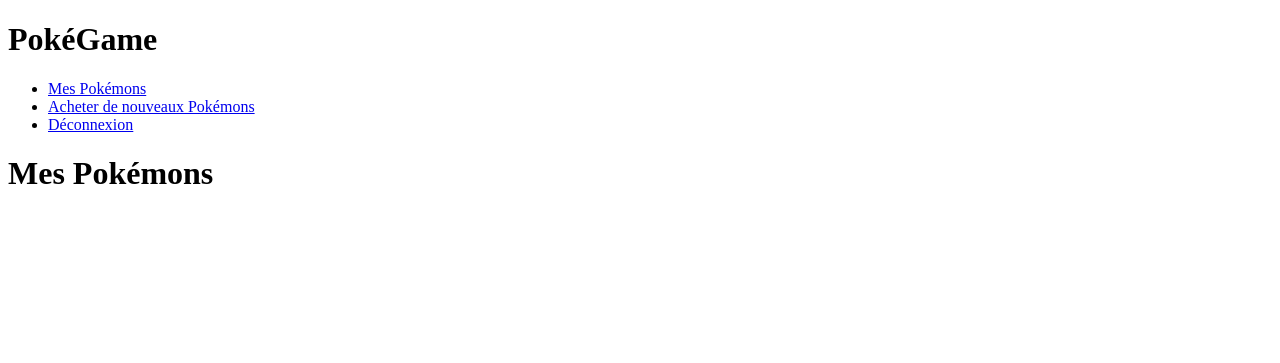
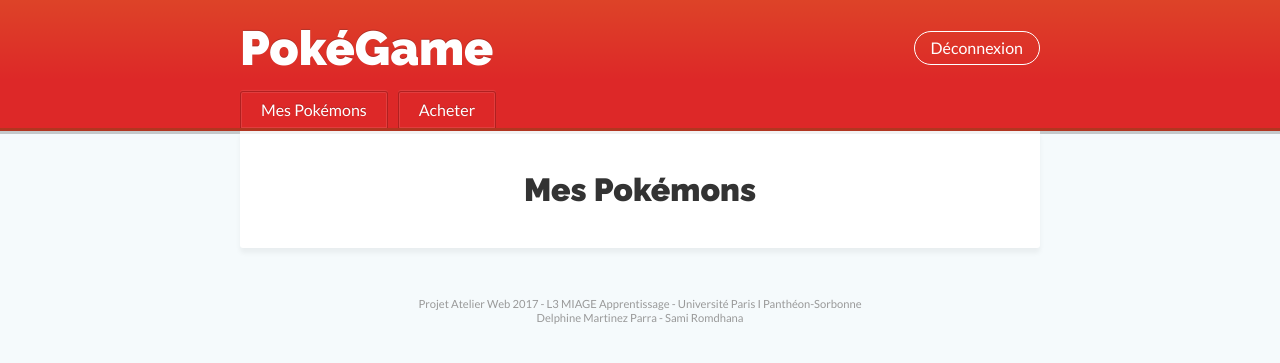
Before and after one commit to dedelita/PokeGame, a PHP site: page /index.php?page=pokemon in a window 1280 px wide. Shown: the top 363 px of the page. Run offline with PHP 8.4, Linux system fonts and the light colour scheme; the visitor is signed in with stand-in values (Sample User, id 1); data that the repository does not hold is empty.

Commit message:
Most of the CSS

```diff
--- a/Pages/pokemon.php
+++ b/Pages/pokemon.php
@@ -1,16 +1,22 @@
 <?php
-
 $pokemons = $_SESSION["pokemons"];
 ?>
 
-<h1>Mes Pokémons</h1>
+<h2>Mes Pokémons</h2>
 
-<ul>
+<ul class="pokemon-list">
     <?php
     foreach ($pokemons as $pokemon) {
         $pokemon = unserialize($pokemon);
         $nom = $pokemon->getNom();
-        echo "<li><a href='index.php?page=detail&pokemon=$nom'>$nom</a></li>";
-    }
+        $id = $pokemon->getId();
+        $num = str_pad($pokemon->getNumero(), 3, '0', STR_PAD_LEFT); ?>
+        <li>
+            <a href='index.php?page=detail&amp;pokemon=<?= $nom ?>'>
+                <img src="http://assets.pokemon.com/assets/cms2/img/pokedex/full/<?= $num ?>.png">
+                <p><?= $nom ?> <span>#<?= $id ?></span></p>
+            </a>
+        </li>
+    <?php }
     ?>
 </ul>
--- a/index.php
+++ b/index.php
@@ -20,26 +20,37 @@
     return isset($_POST[$nom]) ? $_POST[$nom] : (isset($_GET[$nom . "[]"]) ? $_GET[$nom . "[]"] : null);
 }
 
+$error = getFieldFromForm("error");
+
+$page = getFieldFromForm("page");
+
+if (!$page)
+    $page = "home";
+
 ?>
 
 <!DOCTYPE html>
 <html>
 <head>
     <title>PokéGame</title>
-    <meta charset="utf-8"/>
+    <meta charset="utf-8">
+    <meta name="viewport" content="width=device-width, initial-scale=1, shrink-to-fit=no">
+    <link rel="stylesheet" href="https://maxcdn.bootstrapcdn.com/font-awesome/4.7.0/css/font-awesome.min.css">
+    <link rel="stylesheet" href="https://fonts.googleapis.com/css?family=Lato|Raleway:300,900,900italic">
+    <link rel="stylesheet" href="static/reset.css">
+    <?php if($page != "home") { ?>
+    <link rel="stylesheet" href="static/style.css">
+    <?php } else { ?>
+    <link rel="stylesheet" href="static/home.css">
+    <?php } ?>
 </head>
 
-<body>
-<h1>PokéGame</h1>
-
+<body class="<?= $page ?>">
 <?php
-$error = getFieldFromForm("error");
-
-$page = getFieldFromForm("page");
-if (!$page)
-    $page = "home";
 
 include "menu.php";
+
+echo "<main>";
 
 include "Pages/" . $page . ".php";
 
@@ -75,6 +86,13 @@
         break;
 }
 ?>
+</main>
+
+<footer>
+    <p>Projet Atelier Web 2017 - L3 MIAGE Apprentissage - Université Paris I Panthéon-Sorbonne<p>
+
+    <p>Delphine Martinez Parra - Sami Romdhana</p>
+</footer>
 
 </body>
 </html>
--- a/menu.php
+++ b/menu.php
@@ -1,15 +1,31 @@
+<header>
+    <div class="wrap">
+        <h1>PokéGame</h1>
+
+        <nav class="user">
             <?php
             if ($page == "home") {
                 ?>
-    <a href='index.php?page=home&action=aff_connexion'>Connexion</a>
-    <a href='index.php?page=home&action=aff_inscription'>Inscription</a>
+                <a class="signup" href='index.php?page=home&amp;action=aff_inscription'>Inscription</a>
+                <a class="login" href='index.php?page=home&amp;action=aff_connexion'>Connexion</a>
                 <?php
             } else {
                 ?>
-    <ul>
-        <li><a href="index.php?page=pokemon">Mes Pokémons</a></li>
-        <li><a href="index.php?page=annonces">Acheter de nouveaux Pokémons</a></li>
-        <li><a href="index.php?action=deconnexion">Déconnexion</a></li>
-    </ul>
+                <a class="logout" href="index.php?action=deconnexion">Déconnexion</a>
                 <?php
             }
+            ?>
+        </nav>
+
+        <?php
+        if ($page != "home") {
+            ?>
+            <nav class="pages">
+                <a href="index.php?page=pokemon">Mes Pokémons</a>
+                <a href="index.php?page=annonces">Acheter</a>
+            </nav>
+            <?php
+        }
+        ?>
+    </div>
+</header>
--- /dev/null
+++ b/static/reset.css
@@ -0,0 +1,56 @@
+*, *:before, *:after {
+  box-sizing: border-box;
+}
+
+html, body, div, span, applet, object, iframe,
+h1, h2, h3, h4, h5, h6, p, blockquote, pre,
+a, abbr, acronym, address, big, cite, code,
+del, dfn, em, img, ins, kbd, q, s, samp,
+small, strike, strong, sub, sup, tt, var,
+b, u, i, center,
+dl, dt, dd, ol, ul, li,
+fieldset, form, label, legend,
+table, caption, tbody, tfoot, thead, tr, th, td,
+article, aside, canvas, details, embed,
+figure, figcaption, footer, header, hgroup,
+menu, nav, output, ruby, section, summary,
+time, mark, audio, video {
+	margin: 0;
+	padding: 0;
+	border: 0;
+	font-size: 100%;
+	font: inherit;
+	vertical-align: baseline;
+}
+
+html, input, button {
+  font: 1em 'Lato', system-ui, Verdana, Geneva, Tahoma, sans-serif;
+}
+
+body {
+	line-height: 1;
+}
+
+ol, ul {
+	list-style: none;
+}
+
+a {
+	color: inherit;
+  text-decoration: none;
+}
+
+blockquote, q {
+	quotes: none;
+}
+
+blockquote:before, blockquote:after,
+q:before, q:after {
+	content: '';
+	content: none;
+}
+
+table {
+	border-collapse: collapse;
+	border-spacing: 0;
+}
--- /dev/null
+++ b/static/style.css
@@ -0,0 +1,256 @@
+html {
+  font-size: 16px;
+  background: #F5FAFC;
+  color: #333;
+}
+
+header > .wrap,
+main {
+  max-width: 800px;
+}
+
+header {
+  border-bottom: 3px solid rgba(0, 0, 0, 0.2);
+  box-shadow: 0 0 0 3px rgba(0, 0, 0, 0.2);
+  background-color: #DD2828;
+  background-image: linear-gradient(to bottom, #DD4328, #DD2828 80px);
+  color: white;
+}
+
+header > .wrap {
+  display: flex;
+  flex-wrap: wrap;
+  margin: 0 auto;
+  padding: 20px 0 0;
+}
+
+header h1 {
+  flex: 1 0 auto;
+  font: 3em 'Raleway', system-ui, Verdana, Geneva, Tahoma, sans-serif;
+  font-weight: 900;
+  text-shadow: 0 -1px 0 rgba(0, 0, 0, 0.2);
+}
+
+header nav.user {
+  display: flex;
+  align-items: center;
+  flex: 0 0 auto;
+}
+
+header nav.user a {
+  flex: 0 0 auto;
+  margin-left: 20px;
+  padding: .5em 1em;
+  border: 1px solid white;
+  border-radius: 100px;
+  color: white;
+}
+
+header nav.user a:hover {
+  box-shadow: 0 0 0 3px rgba(255, 255, 255, 0.3);
+}
+
+header nav.pages {
+  display: flex;
+  margin-top: 15px;
+  flex: 1 0 100%;
+}
+
+header nav.pages a {
+  padding: 10px 20px 10px;
+  margin-right: 10px;
+  border-radius: 3px 3px 0 0;
+  border: 1px solid rgba(0, 0, 0, 0.2);
+  box-shadow: 0 0 0 1px rgba(255, 255, 255, 0.1) inset, 0 -1px 1px rgba(255, 255, 255, 0.1);
+  border-bottom: none;
+  text-shadow: 0 -1px 0 rgba(0, 0, 0, 0.2);
+}
+
+header nav.pages a:hover {
+  background: rgba(255, 255, 255, 0.05);
+}
+
+main {
+  margin: 0 auto 0;
+  padding: 40px 20px;
+  background: white;
+  box-shadow: 0 5px 5px rgba(0, 0, 0, 0.05), 0 3px 0 rgba(0, 0, 0, 0.05) inset;
+  border-radius: 0 0 3px 3px;
+}
+
+main h2 {
+  position: relative;
+  text-align: center;
+  color: #333;
+  font: 2em Raleway, system-ui, sans-serif;
+  font-weight: 900;
+}
+
+.pokemon-list {
+  display: grid;
+  grid-template-columns: repeat(5, 1fr);
+  grid-gap: 10px;
+  grid-auto-rows: 150px;
+}
+
+.pokemon-list a {
+  display: block;
+  padding: 10px;
+  border: 1px solid rgba(0, 0, 0, 0.05);
+  border-radius: 3px;
+  text-align: center;
+}
+
+.pokemon-list a:hover {
+  background: #FAFAFA;
+}
+
+.pokemon-list a span {
+  color: #999;
+}
+
+.pokemon-list img {
+  width: 100%;
+}
+
+.pokemon-detail {
+  display: flex;
+  align-items: center;
+  justify-content: center;
+  text-align: center;
+  font-size: 1.2em;
+}
+
+.pokemon-detail > img {
+  flex: 0 0 150px;
+  padding-right: 20px;
+  border-right: 1px solid #BBB;
+  margin-right: 20px;
+}
+
+.pokemon-detail > div {
+  flex: 0 0 auto;
+}
+
+.pokemon-detail h2 span {
+  color: #999;
+}
+
+.pokemon-detail ul {
+  display: flex;
+  margin-top: 8px;
+  align-items: center;
+  justify-content: center;
+  font-size: .6em;
+}
+
+.pokemon-detail li {
+  padding: .4em .8em;
+  border: 1px solid #BBB;
+  border-radius: 3px;
+}
+
+body.detail .stats {
+  display: flex;
+  justify-content: center;
+  margin: 20px 0;
+}
+
+body.detail .stats li {
+  position: relative;
+  flex: 0 0 150px;
+  height: 150px;
+  margin: 0 15px;
+}
+
+body.detail .stats .stat-gender,
+body.detail .stats .stat-level {
+  display: inline-flex;
+  flex-direction: column;
+  align-items: center;
+  justify-content: center;
+  border-radius: 500px;
+  border: 1px solid #BBB;
+}
+
+body.detail .stats .stat-gender {
+  font-size: 3em;
+}
+
+body.detail .stats .stat-gender.male {
+  border-color: #5199ff;
+  color: #5199ff;
+}
+
+body.detail .stats .stat-gender.female {
+  border-color: #ed6a94;
+  color: #ed6a94;
+}
+
+body.detail .stats .stat-level :first-child,
+body.detail .stats .stat-xp .inner div:last-child {
+  font-family: 'Raleway', system-ui, sans-serif;
+  font-weight: 900;
+  text-transform: uppercase;
+  color: #BBB;
+}
+
+body.detail .stats .stat-level :last-child {
+  font-size: 3em;
+}
+
+body.detail .stats .stat-xp #xp-graph,
+body.detail .stats .stat-xp .inner {
+  position: absolute;
+  top: 0;
+  left: 0;
+  width: 100%;
+  height: 100%;
+}
+
+body.detail .stats .stat-xp .inner,
+body.detail .stats .stat-xp .inner div:first-child {
+  display: flex;
+  flex-direction: column;
+  align-items: center;
+  justify-content: center;
+}
+
+body.detail .stats .stat-xp .inner div:first-child {
+  margin-bottom: 8px;
+}
+
+body.detail .stats .stat-xp .inner div:first-child :first-child {
+  padding-bottom: 2px;
+  border-bottom: 1px solid #BBB;
+  margin-bottom: 6px;
+}
+
+body.detail .actions {
+  display: flex;
+  justify-content: center;
+  margin: 20px 0 0;
+}
+
+body.detail .actions a {
+  margin: 0 10px;
+  padding: .5em 1em;
+  border: 1px solid #DD2828;
+  border-radius: 100px;
+  color: #DD2828;
+}
+
+body.detail .actions a:hover {
+  box-shadow: 0 0 0 3px rgba(221, 40, 40, .3);
+}
+
+footer {
+  margin: 50px 0 30px;
+  text-align: center;
+  color: #999;
+  font-size: 0.7em;
+}
+
+footer p {
+  margin: 3px 0;
+}
```
Also changed, not shown: Pages/detail.php (+52 -17 lines), Pages/inscription.php (+15 -17 lines), static/home.css (added, +96 -0 lines). Lines whose indentation alone changed are shown as unchanged.
